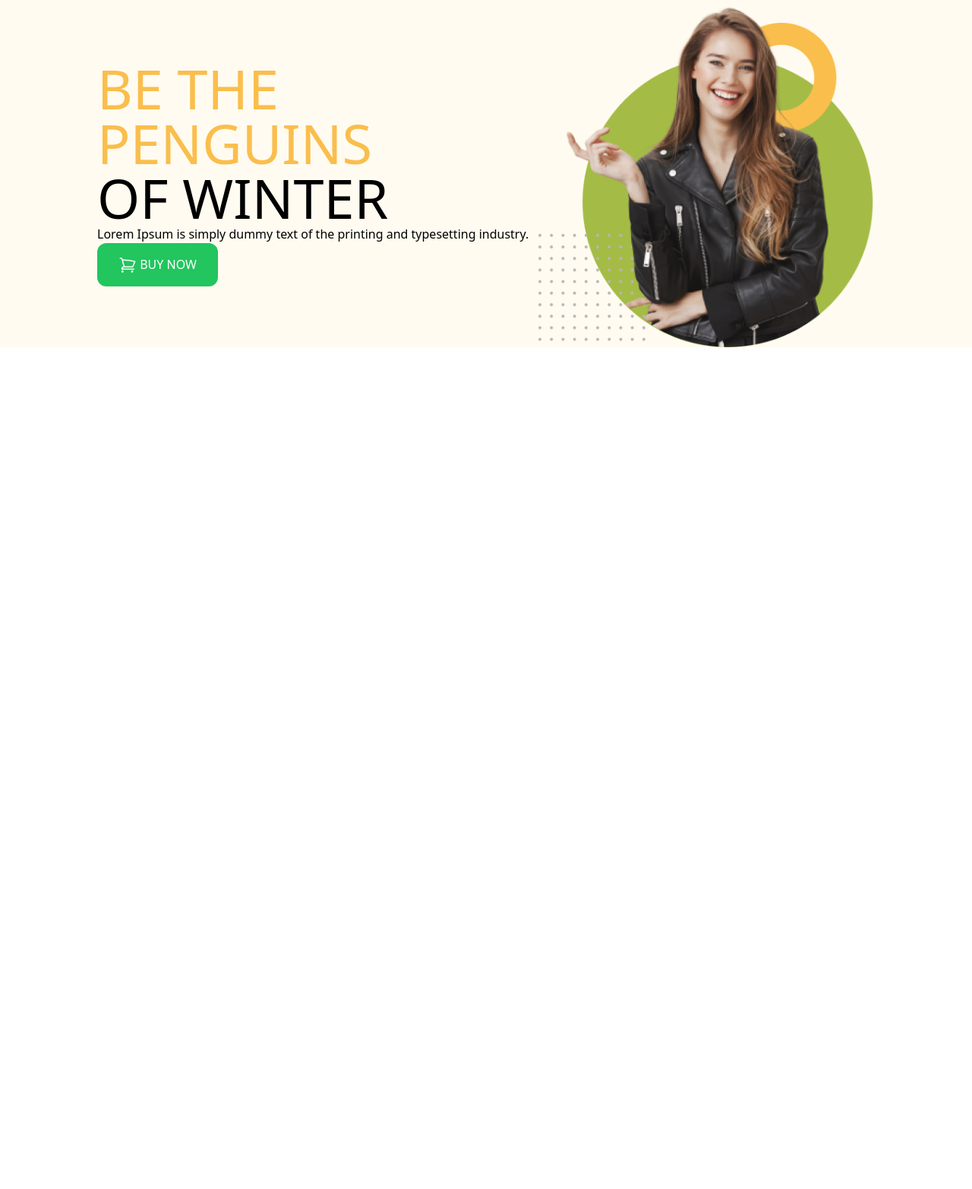
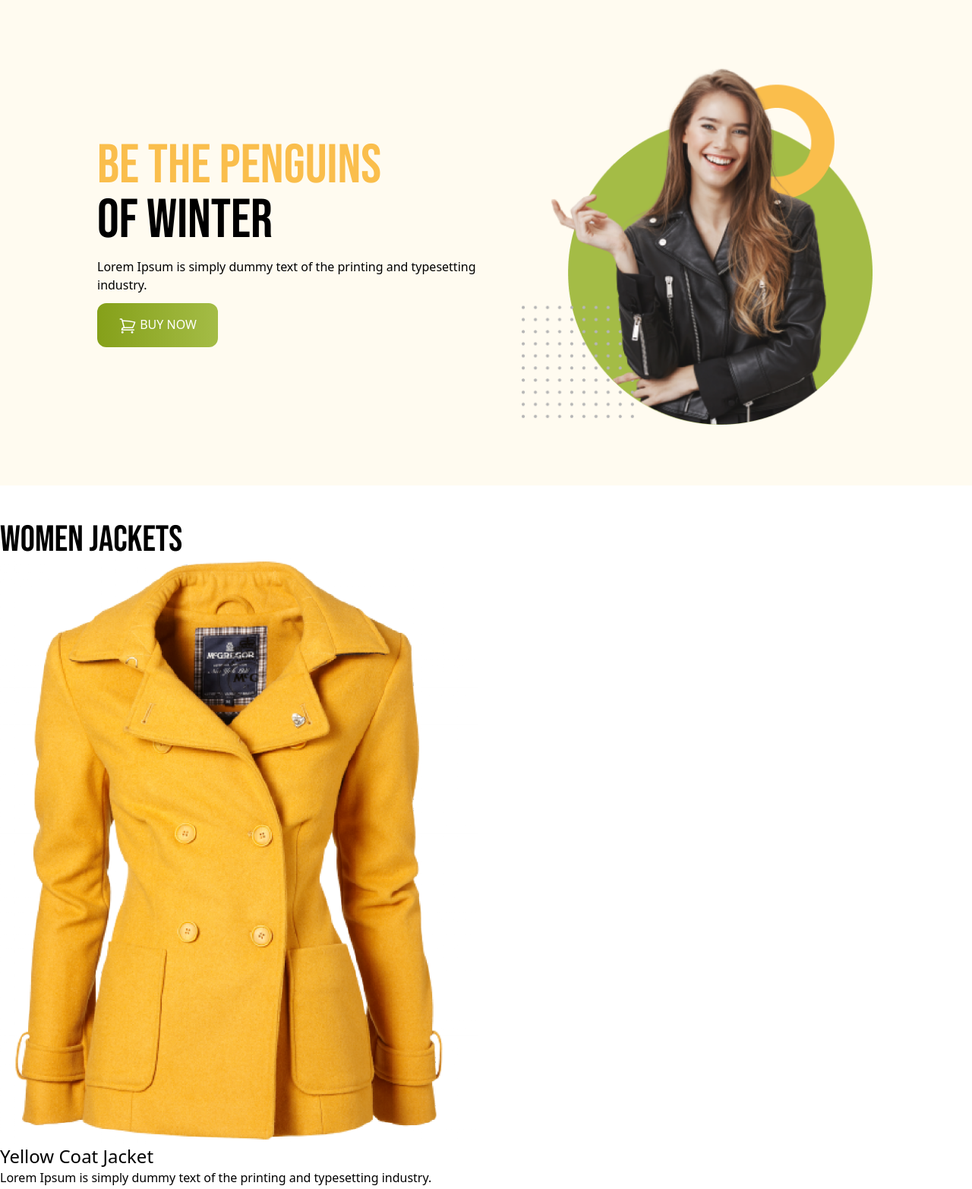
Before and after one commit to noobarafat/PenguinFashion, a plain HTML site: page index.html in a window 1280 px wide. Shown: the whole page at 76% size. Before the commit the page ends 800 px from the top, so only its background shows below. Drawn offline with nearby package versions, Linux system fonts and the light colour scheme.

Commit message:
banner section updated

```diff
--- a/index.html
+++ b/index.html
@@ -7,10 +7,27 @@
     <title>PenguinFashion</title>
     <link rel="shortcut icon" href="./icons/boutique.png" type="image/x-icon">
     <script src="https://cdn.tailwindcss.com"></script>
+
+    <!-- Google font: bebas neue & Roboto -->
+
+    <link rel="preconnect" href="https://fonts.googleapis.com">
+    <link rel="preconnect" href="https://fonts.gstatic.com" crossorigin>
+    <link href="https://fonts.googleapis.com/css2?family=Bebas+Neue&family=Roboto:wght@400;500;700;900&display=swap"
+        rel="stylesheet">
+
+    <style>
+        .font-bebas {
+            font-family: 'Bebas Neue', sans-serif;
+        }
+
+        .font-roboto {
+            font-family: 'Roboto', sans-serif;
+        }
+    </style>
 </head>
 
 <body>
-    <header class="bg-[#FFFBF0] px-32">
+    <header class="bg-[#FFFBF0] py-20 px-4 md:px-32 ">
 
         <nav>
 
@@ -18,14 +35,18 @@
 
         <!-- Banner section -->
 
-        <div class="flex justify-between items-center ">
-            <div>
-                <h1 class="text-7xl uppercase"><span class="text-[#FABE4C]">Be the Penguins</span> <br> of Winter</h1>
+        <div class="flex flex-col md:flex-row justify-between items-center ">
+            <div class="space-y-3">
+                <h1 class="text-7xl uppercase font-bebas"><span class="text-[#FABE4C]">Be the Penguins</span> <br> of
+                    Winter</h1>
                 <p>Lorem Ipsum is simply dummy text of the printing and typesetting industry.</p>
-                <button class="py-4 px-7 bg-green-500 rounded-xl text-white font-medium ">
-                    <svg xmlns="http://www.w3.org/2000/svg" fill="none" viewBox="0 0 24 24" stroke-width="1.5" stroke="currentColor" class="w-6 h-6 inline" >
-                        <path stroke-linecap="round" stroke-linejoin="round" d="M2.25 3h1.386c.51 0 .955.343 1.087.835l.383 1.437M7.5 14.25a3 3 0 0 0-3 3h15.75m-12.75-3h11.218c1.121-2.3 2.1-4.684 2.924-7.138a60.114 60.114 0 0 0-16.536-1.84M7.5 14.25 5.106 5.272M6 20.25a.75.75 0 1 1-1.5 0 .75.75 0 0 1 1.5 0Zm12.75 0a.75.75 0 1 1-1.5 0 .75.75 0 0 1 1.5 0Z" />
-                      </svg>
+                <button
+                    class="py-4 px-7 bg-gradient-to-r from-[#85A019] to-[#A4BC46] rounded-xl text-white font-medium">
+                    <svg xmlns="http://www.w3.org/2000/svg" fill="none" viewBox="0 0 24 24" stroke-width="1.5"
+                        stroke="currentColor" class="w-6 h-6 inline">
+                        <path stroke-linecap="round" stroke-linejoin="round"
+                            d="M2.25 3h1.386c.51 0 .955.343 1.087.835l.383 1.437M7.5 14.25a3 3 0 0 0-3 3h15.75m-12.75-3h11.218c1.121-2.3 2.1-4.684 2.924-7.138a60.114 60.114 0 0 0-16.536-1.84M7.5 14.25 5.106 5.272M6 20.25a.75.75 0 1 1-1.5 0 .75.75 0 0 1 1.5 0Zm12.75 0a.75.75 0 1 1-1.5 0 .75.75 0 0 1 1.5 0Z" />
+                    </svg>
 
 
                     BUY NOW</button>
@@ -36,8 +57,25 @@
         </div>
     </header>
 
-    <main>
+    <main class="max-w-7xl mx-auto">
 
+        <!-- women jackets section -->
+        <section class="py-12">
+            <h3 class="text-5xl font-bebas">
+                Women Jackets
+            </h3>
+
+            <!-- Jackets Container -->
+            <div>
+                <!-- jacket 1 -->
+                <div>
+                    <img src="./images/jacket-1.png" alt="">
+                    <h4 class="text-2xl">Yellow Coat Jacket </h4>
+                    <p>Lorem Ipsum is simply dummy text of the printing and typesetting industry.</p>
+                </div>
+            </div>
+
+        </section>
     </main>
 
     <footer>
```
